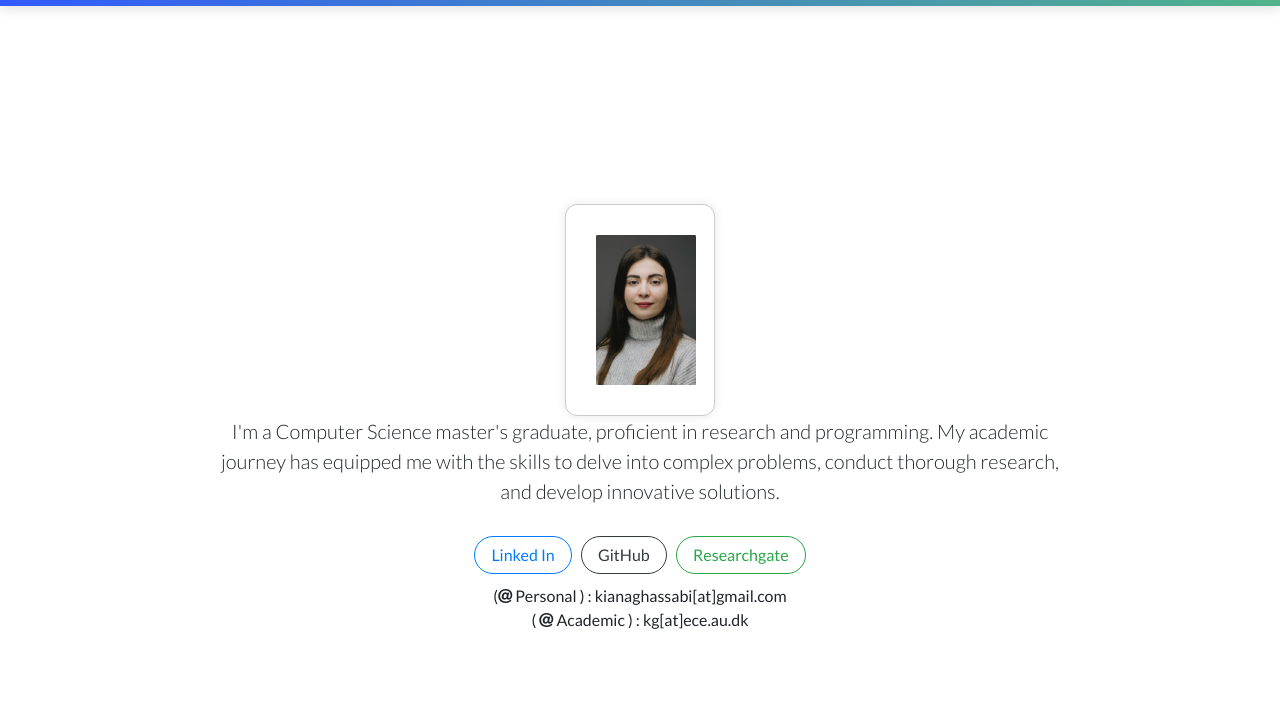
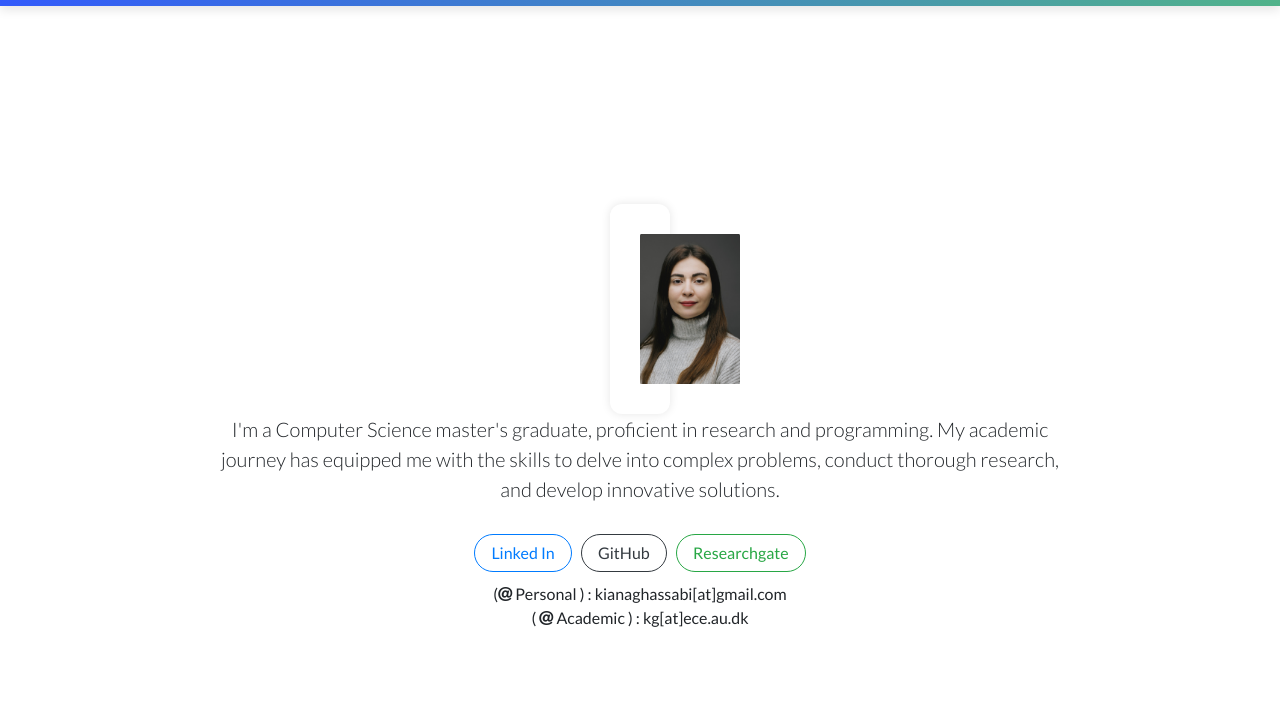
Before and after one commit to kianaghassabi/kianaghassabi.github.io, a plain HTML site: page index.html in a window 1280 px wide. Shown: the part 78-800 px from the top of the page. Drawn offline with nearby package versions, Linux system fonts and the light colour scheme.

Commit message:
Update style.css

```diff
--- a/assets/css/style.css
+++ b/assets/css/style.css
@@ -16,15 +16,16 @@ body{
     color: #fff;
 }
 .center-box {
-  width: 150px; /* or any fixed size you prefer */
-  margin: 100px auto 0 auto; /* centers it horizontally and pushes it down */
+  width: 1px; /* this value is too small — increase it */
+  margin: 100px auto 0 auto;
   padding: 30px;
   background-color: white;
-  border: 1px solid #ccc;
+  /* border: 1px solid #ccc; */ /* ← remove or comment this */
   border-radius: 12px;
   text-align: center;
   box-shadow: 0 0 10px rgba(0,0,0,0.1);
 }
+
 
 .page-navbar .logo{
     font-size: 1.5rem;
```
